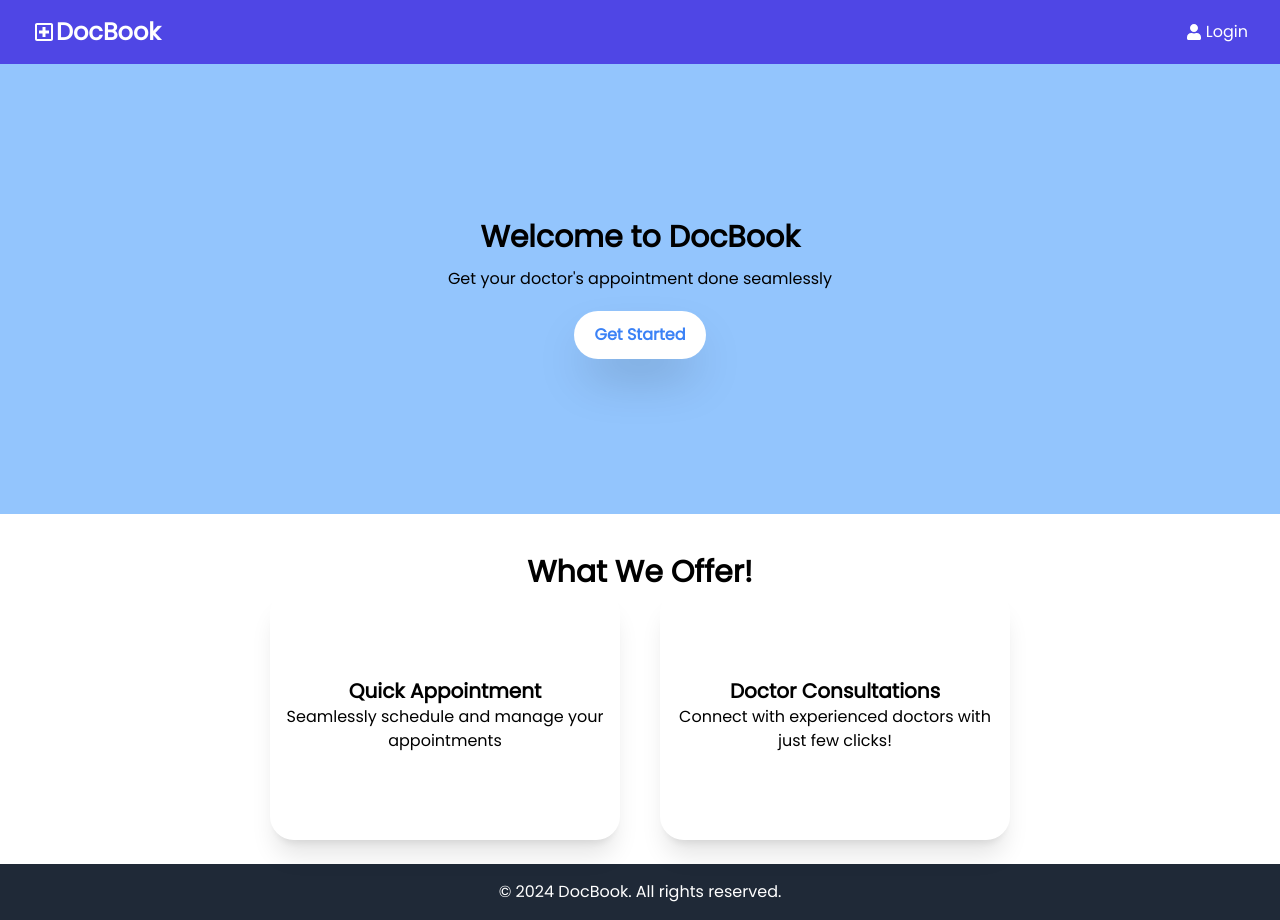
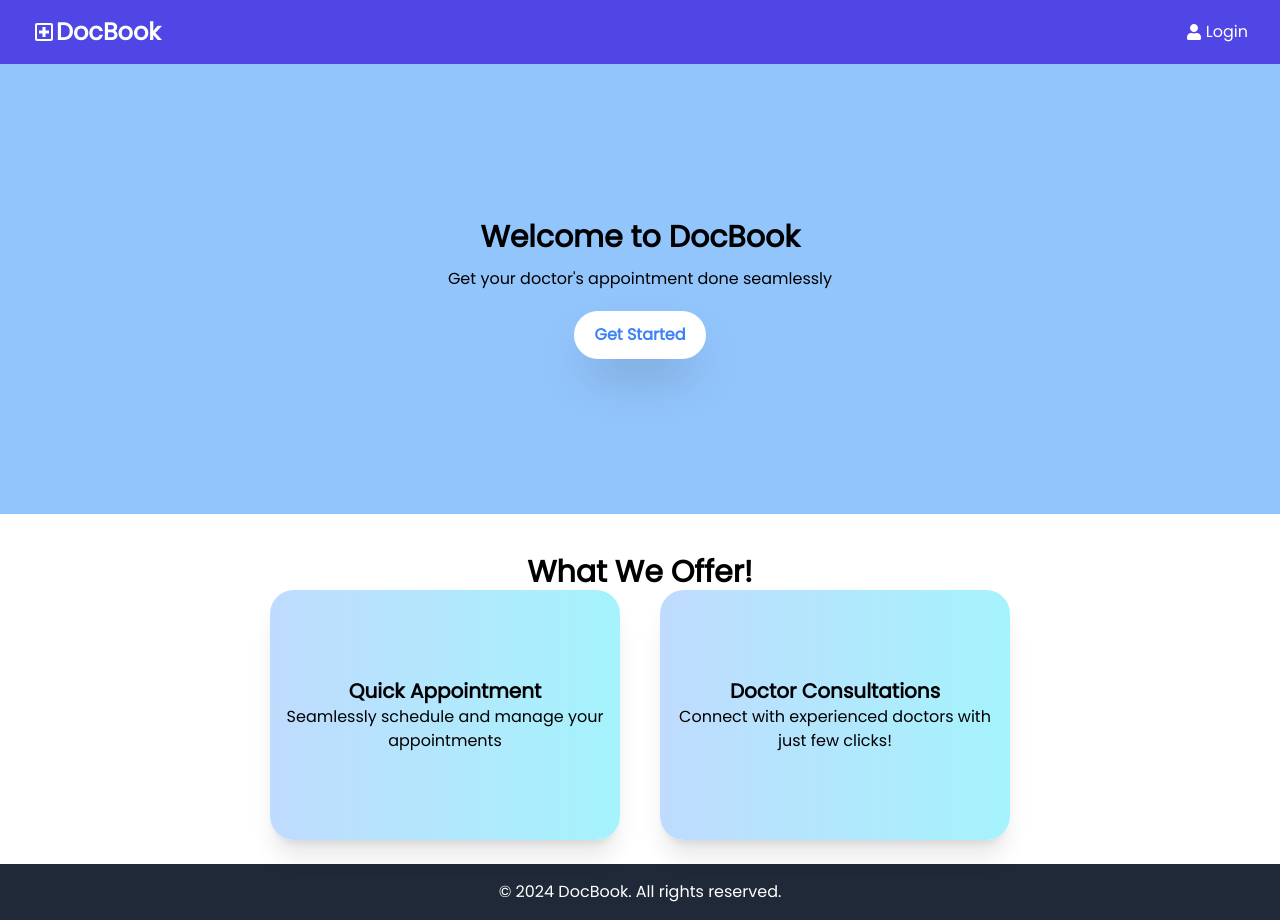
Before and after one commit to sshyamkr/Medibooker-AppointmentBookingSystem-, a React (Vite) app in the folder client/: page / in a window 1280 px wide. Built offline with nearby package versions, Linux system fonts and the light colour scheme.

Commit message:
bg color changed

```diff
--- a/client/src/components/Home.jsx
+++ b/client/src/components/Home.jsx
@@ -31,7 +31,7 @@ function Home() {
               stiffness: 260,
               damping: 20,
             }}
-            className="w-[350px] h-[250px] text-center flex flex-col justify-center items-center  rounded-3xl shadow-xl p-2"
+            className="w-[350px] h-[250px] text-center flex flex-col justify-center items-center  rounded-3xl shadow-xl p-2 bg-gradient-to-r from-blue-200 to-cyan-200"
           >
             <h2 className="text-xl font-semibold">Quick Appointment</h2>
             <p>Seamlessly schedule and manage your appointments</p>
@@ -44,7 +44,7 @@ function Home() {
               stiffness: 260,
               damping: 20,
             }}
-            className="w-[350px] h-[250px] text-center flex flex-col justify-center items-center shadow-xl rounded-3xl p-2"
+            className="w-[350px] h-[250px] text-center flex flex-col justify-center items-center shadow-xl rounded-3xl p-2 bg-gradient-to-r from-blue-200 to-cyan-200"
           >
             <h2 className="text-xl font-semibold">Doctor Consultations</h2>
             <p>Connect with experienced doctors with just few clicks!</p>
```
